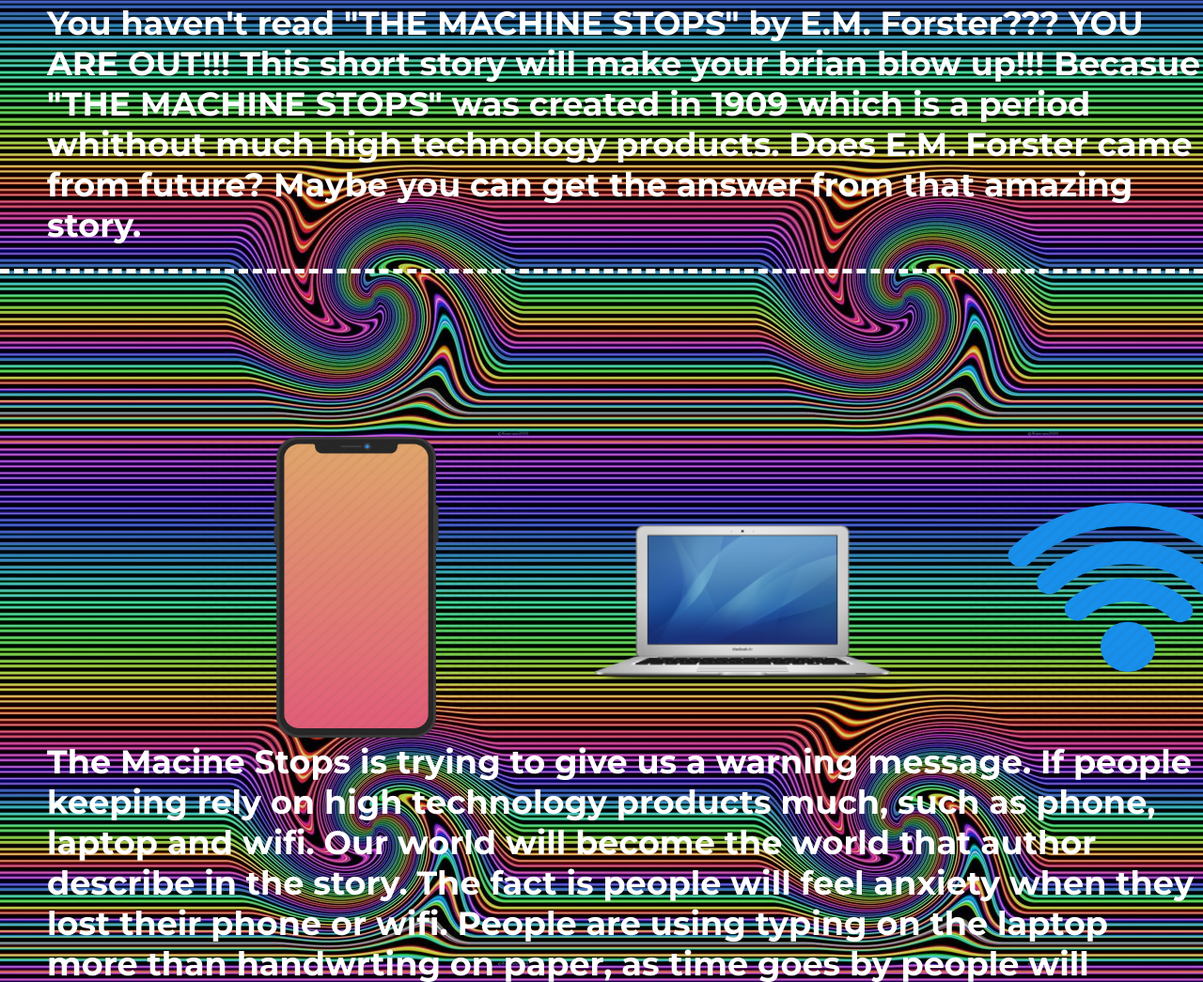
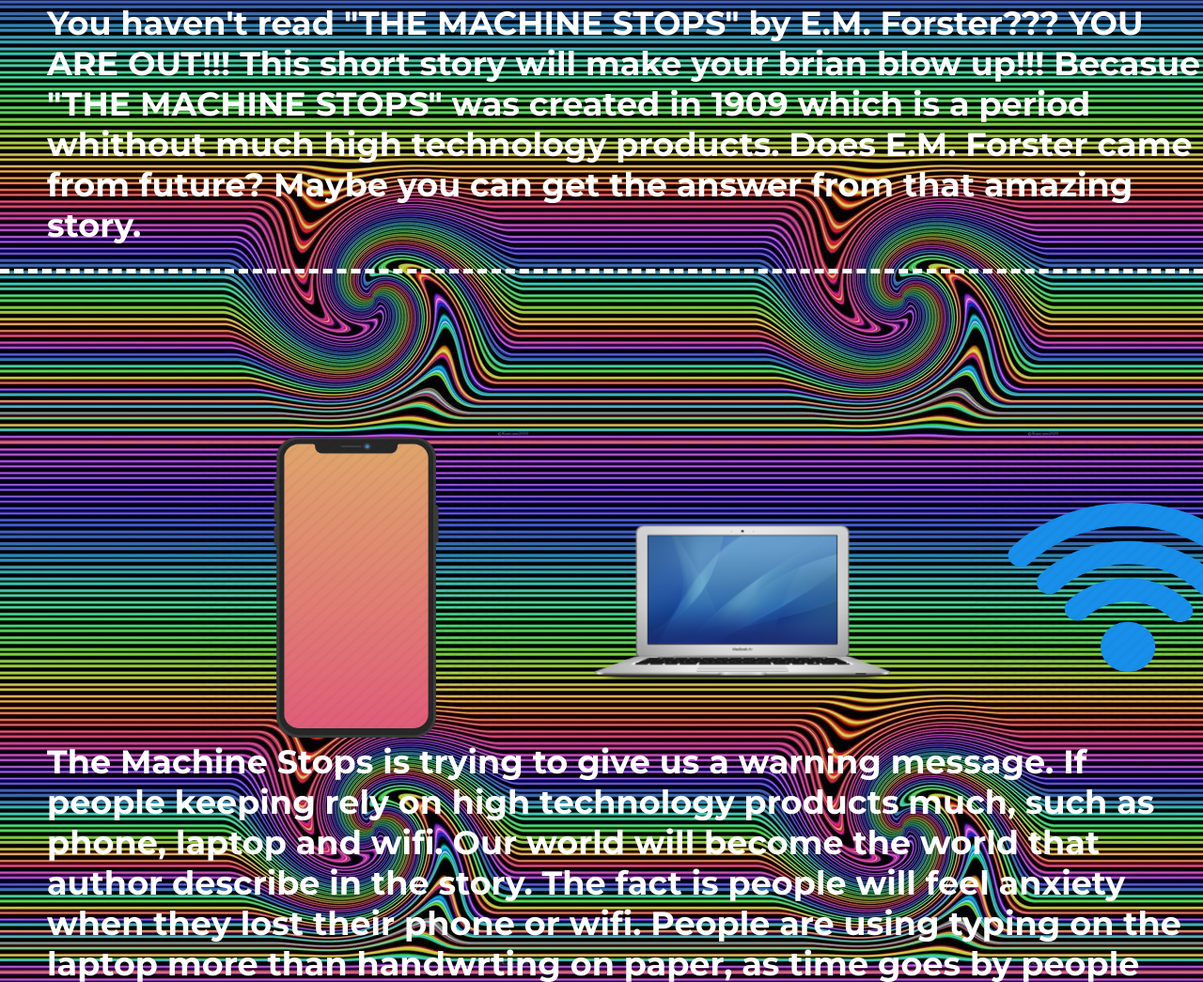
Before and after one commit to JingyiMeng/JingyiMeng.github.io, a plain HTML site: page index.html in a window 1280 px wide. Shown: the part 657-1702 px from the top of the page at 94% size. Drawn offline with Linux system fonts and the light colour scheme.

Commit message:
your message

```diff
--- a/index.html
+++ b/index.html
@@ -48,7 +48,7 @@
   </div>
 </div>
 
-<p>The Macine Stops is trying to give us a warning message. If people keeping rely on high technology products much, such as phone, laptop and wifi. Our world will become the world that author describe in the story. The fact is people will feel anxiety when they lost their phone or wifi. People are using typing on the laptop more than handwrting on paper, as time goes by people will forgot how to write when they do handwriting stuff. </p>
+<p>The Machine Stops is trying to give us a warning message. If people keeping rely on high technology products much, such as phone, laptop and wifi. Our world will become the world that author describe in the story. The fact is people will feel anxiety when they lost their phone or wifi. People are using typing on the laptop more than handwrting on paper, as time goes by people will forgot how to write when they do handwriting stuff. </p>
 
 </div>
 
```
